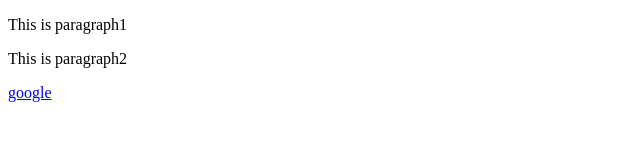
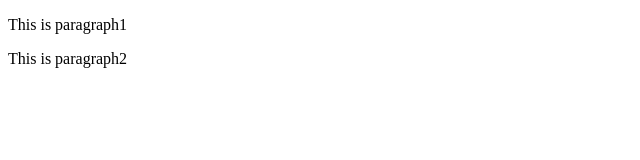
Before and after one commit to pongsathon001/HTML_demo, a plain HTML site: page index.html in a window 1280 px wide. Shown: the full height of the page, 0-640 px from the left. Drawn offline with Linux system fonts and the light colour scheme.

Commit message:
delete link

```diff
--- a/index.html
+++ b/index.html
@@ -6,6 +6,5 @@
     <body>
         <p>This is paragraph1</p>
         <p>This is paragraph2</p>
-        <a href="https://www.google.com/?hl=th">google</a>
     </body>
 </html>
```
